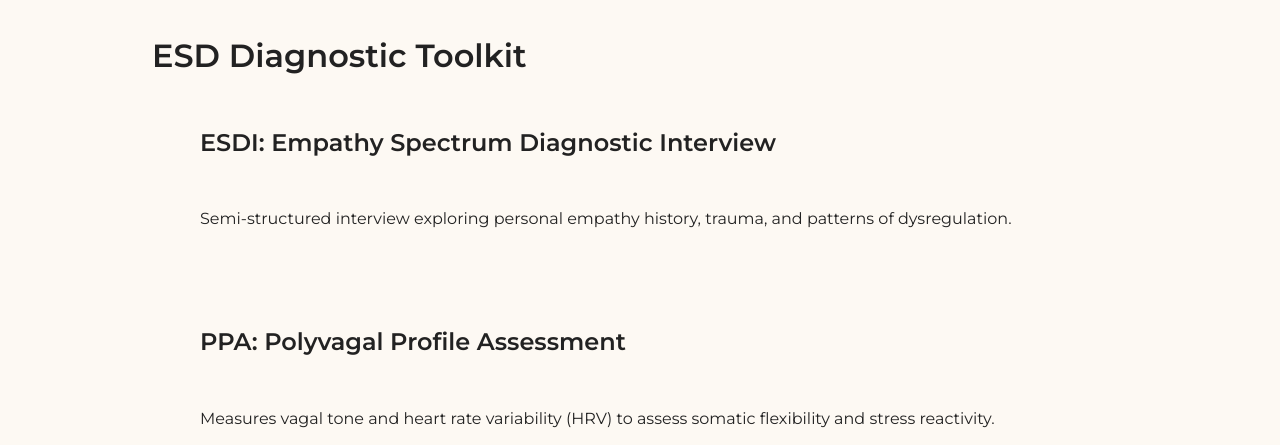
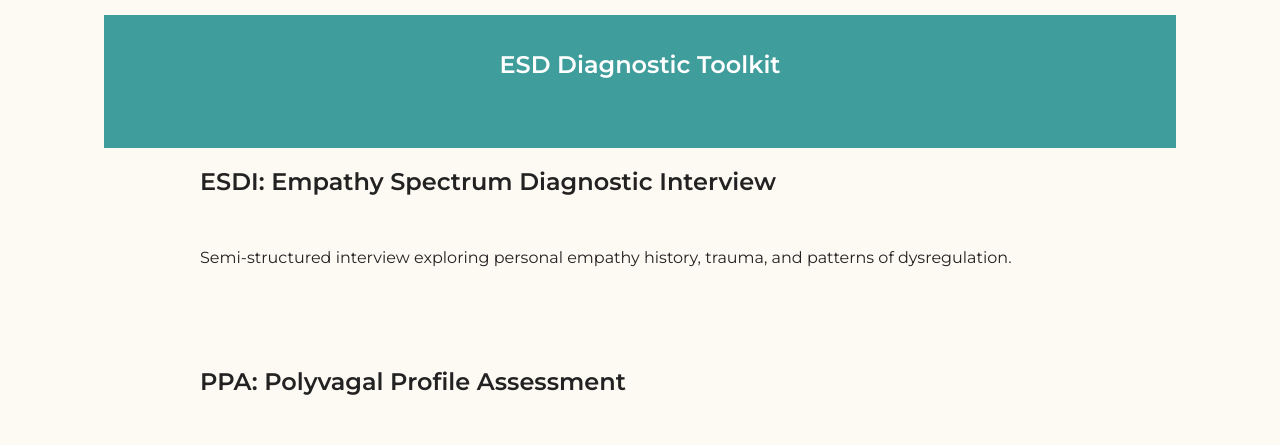
Before and after one commit to alq5630/esd-website, a plain HTML site: page toolkit.html in a window 1280 px wide. Shown: the part 342-787 px from the top of the page. Drawn offline with Linux system fonts and the light colour scheme.

Commit message:
Update toolkit.html

```diff
--- a/toolkit.html
+++ b/toolkit.html
@@ -33,7 +33,9 @@
   <a href="contact.html">Contact</a>
 </nav>
 
+  <section class="hero">
   <h1>ESD Diagnostic Toolkit</h1>
+  </section>
 
   <div class="tool">
     <h2>ESDI: Empathy Spectrum Diagnostic Interview</h2>
```
